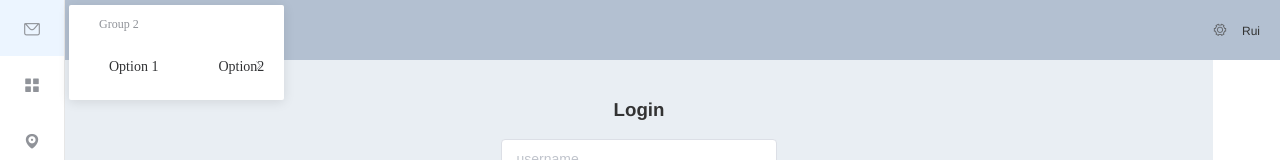
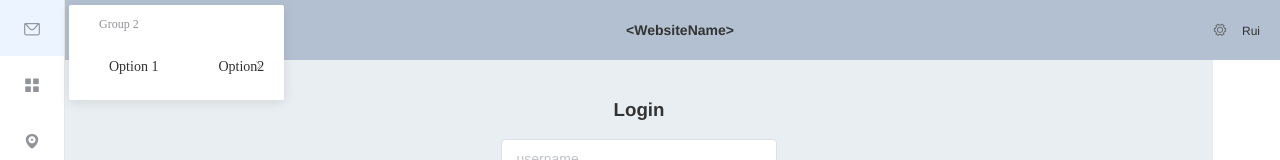
Before and after one commit to castor3/TestSPA, a Vue app: page / in a window 1280 px wide. Shown: the top 160 px of the page. Built offline with nearby package versions, Linux system fonts and the light colour scheme.

Commit message:
Added Profile page; Overall improvements

```diff
--- a/src/App.vue
+++ b/src/App.vue
@@ -5,8 +5,7 @@
 		<!-- <router-view/> -->
 
 		<el-container>
-			<el-menu style="height:100%" class="el-menu-vertical-demo"
-							@open="handleOpen" @close="handleClose" :collapse="isCollapsed">
+			<el-menu style="height:100%" class="el-menu-vertical-demo" @open="handleOpen" @close="handleClose" :collapse="isCollapsed">
 				<!-- Main window -->
 				<el-submenu index="1">
 					<template slot="title">
@@ -72,9 +71,7 @@
 			</el-menu>
 
 			<el-container>
-				<app-main @collapseChanged="isCollapsed = $event">
-					<!-- Header and Main -->
-				</app-main>
+				<app-main @collapseChanged="isCollapsed = $event" />
 			</el-container>
 		</el-container>
 
--- a/src/components/Main.vue
+++ b/src/components/Main.vue
@@ -6,6 +6,9 @@
 				<el-col>
 					<el-button @click="toggleIsCollapsed" size="mini" round>Menu</el-button>
 				</el-col>
+			</span>
+			<span id="title">
+					&lt;WebsiteName&gt;
 			</span>
 			<span style="float: right">
 				<el-col>
@@ -25,7 +28,7 @@
 
 		<!-- Main content -->
 		<el-main>
-			<div id="centerLogin">
+			<div id="centeredLogin">
 				<h1>Login</h1>
 				<el-form>
 					<el-form-item>
@@ -48,7 +51,7 @@ import element from "element-ui";
 import "element-ui/lib/theme-chalk/index.css";
 
 export default {
-  name: "Header",
+  name: "Main",
   components: {
     // Header
     "el-header": element.Header,
@@ -61,7 +64,7 @@ export default {
     "el-main": element.Main,
     "el-form": element.Form,
     "el-form-item": element.FormItem,
-    "el-input": element.Input,
+		"el-input": element.Input,
 
     "el-button": element.Button
   },
@@ -75,7 +78,8 @@ export default {
   props: ["collapseValue"],
   methods: {
     onSubmit() {
-      console.log("submit!");
+			console.log("submit!");
+
     },
     toggleIsCollapsed() {
       this.isCollapsed = !this.isCollapsed;
@@ -87,7 +91,7 @@ export default {
 </script>
 
 <style>
-#centerLogin {
+#centeredLogin {
   width: 25%;
   margin: 0 auto;
 }
@@ -105,4 +109,8 @@ export default {
   color: #333;
   text-align: center;
 }
+#title {
+  font-size: 14px;
+	font-weight: bold;
+}
 </style>
```
Also changed, not shown: src/components/Profile.vue (added, +21 -0 lines), src/assets/deadmau5 head.jpg (added).
